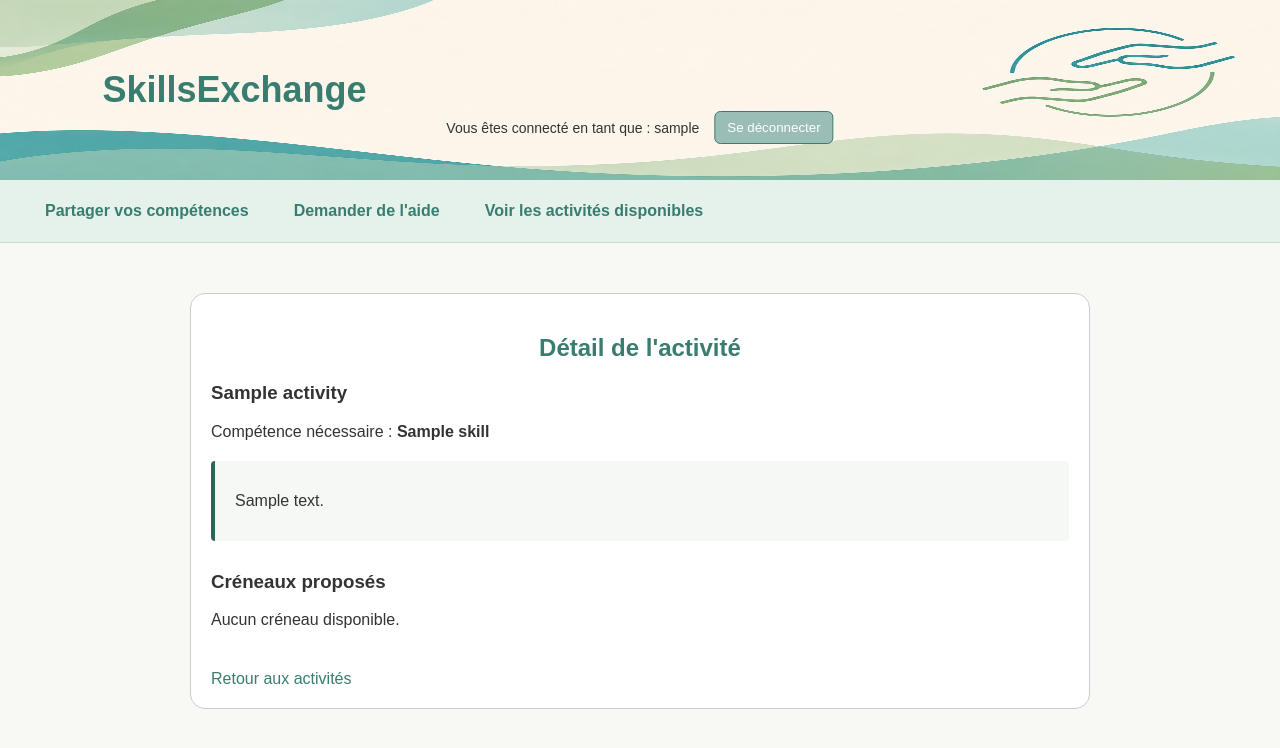
After one commit to alfaro-b/Eval_Web_Python, a Django app: page /skillsApp/activity/1/ in a window 1280 px wide. The commit adds this page. Shown: the top 748 px of the page. Run offline with Django 5.2, Linux system fonts and the light colour scheme; a user stored in the database is signed in; tables that the repository leaves empty hold one stand-in row (values such as "Sample post").

Commit message:
Ajout de la page pour le détail d'une activité

```diff
--- a/skillsApp/static/skillsApp/style.css
+++ b/skillsApp/static/skillsApp/style.css
@@ -189,6 +189,54 @@ main a:hover {
     background-color: #e5f1eb;
 }
 
+/* Détail d'une activité */
+.activity-detail {
+    max-width: 800px;
+    margin: 40px auto;
+    padding: 30px;
+}
+
+.activity-detail h2 {
+    text-align: center;
+    margin-bottom: 30px;
+}
+
+.activity-detail h3 {
+    margin-bottom: 15px;
+}
+
+/* Compétence */
+.activity-skill {
+    margin-bottom: 20px;
+}
+
+/* Description */
+.activity-description {
+    background-color: #f5f8f5;
+    padding: 15px 20px;
+    border-left: 4px solid #2d6657;
+    border-radius: 4px;
+    margin-bottom: 30px;
+}
+
+/* Créneaux */
+.activity-slot {
+    display: flex;
+    align-items: center;
+    justify-content: space-between;
+    gap: 20px;
+    padding: 15px;
+    margin-bottom: 10px;
+    border: 1px solid #ddd;
+    border-radius: 6px;
+}
+
+/* Retour */
+.back-link {
+    display: inline-block;
+    margin-top: 25px;
+}
+
 /* Adaptation aux petits écrans */
 @media (max-width: 600px) {
     .banner {
--- /dev/null
+++ b/skillsApp/templates/skillsApp/activity_detail.html
@@ -0,0 +1,41 @@
+{% extends "base.html" %}
+
+{% block main %}
+
+    {% if user.is_authenticated %}
+
+        <section>
+            <h2>Détail de l'activité </h2>
+
+            <h3>{{ activity.title}}</h3>
+
+            <p class="activity-skill">
+                Compétence nécessaire : <strong>{{ activity.skill.name }}</strong>
+            </p>
+
+            <div class="activity-description">
+                <p>{{ activity.description }}</p>
+            </div>
+
+            <h3>Créneaux proposés</h3>
+
+            {% for slot in slots %}
+                <div class="activity-slot">
+                    <span>{{ slot.date|date:"d/m/Y" }}</span>
+                    <button type="button" disabled>Proposer mon aide</button>
+                </div>
+            {% empty %}
+                <p>Aucun créneau disponible.</p>
+            {% endfor %}
+
+            <a href="{% url 'skillsApp:activities_available' %}" class="back-link">
+                Retour aux activités
+            </a>
+        </section>
+
+    {% else %}
+        <p>Vous devez être connecté pour accéder à cette page.</p>
+        <a href="{% url 'skillsApp:index' %}"> Retour à la page d'accueil</a>
+    {% endif %}
+
+{% endblock %}
--- a/skillsApp/urls.py
+++ b/skillsApp/urls.py
@@ -16,4 +16,5 @@ urlpatterns = [
     path("create_activity/", views.create_activity, name="create_activity"),
     path("confirm_activity/", views.confirm_activity, name="confirm_activity"),
     path("activities_available/", views.activities_available, name="activities_available"),
+    path("activity/<int:pk>/", views.ActivityDetailView.as_view(), name="activity_detail"),
 ]
--- a/skillsApp/views.py
+++ b/skillsApp/views.py
@@ -1,3 +1,5 @@
+from multiprocessing import context
+
 from django.shortcuts import redirect, render
 from django.utils import timezone
 from django.views import generic
@@ -116,7 +118,8 @@ def activities_available(request):
     activities = Activity.objects.filter(
         available=True,
         skill__in=user_skills,
-        timeslot__date__gte=timezone.localdate()
+        timeslot__date__gte=timezone.localdate(),
+        timeslot__helper__isnull=True
     ).exclude(
         requester=request.user
     ).distinct()
@@ -125,3 +128,25 @@ def activities_available(request):
                   "skillsApp/activities_available.html",
                   {"activities": activities}
                   )
+
+
+class ActivityDetailView(generic.DetailView):
+    """ Affiche le détail d'une activité et ses créneaux disponibles."""
+    model = Activity
+    template_name = "skillsApp/activity_detail.html"
+    context_object_name = "activity"
+
+    def get_queryset(self):
+        # Récupération des activités encore disponibles
+        return Activity.objects.filter(available=True)
+
+    def get_context_data(self, **kwargs):
+        context = super().get_context_data(**kwargs)
+        # Récupération des créneaux futurs sans volontaire
+        context["slots"] = TimeSlot.objects.filter(
+            activity=self.object,
+            date__gte=timezone.localdate(),
+            helper__isnull=True
+        ).order_by("date")
+
+        return context
```
Also changed, not shown: skillsApp/templates/skillsApp/activities_available.html (+5 -3 lines).
